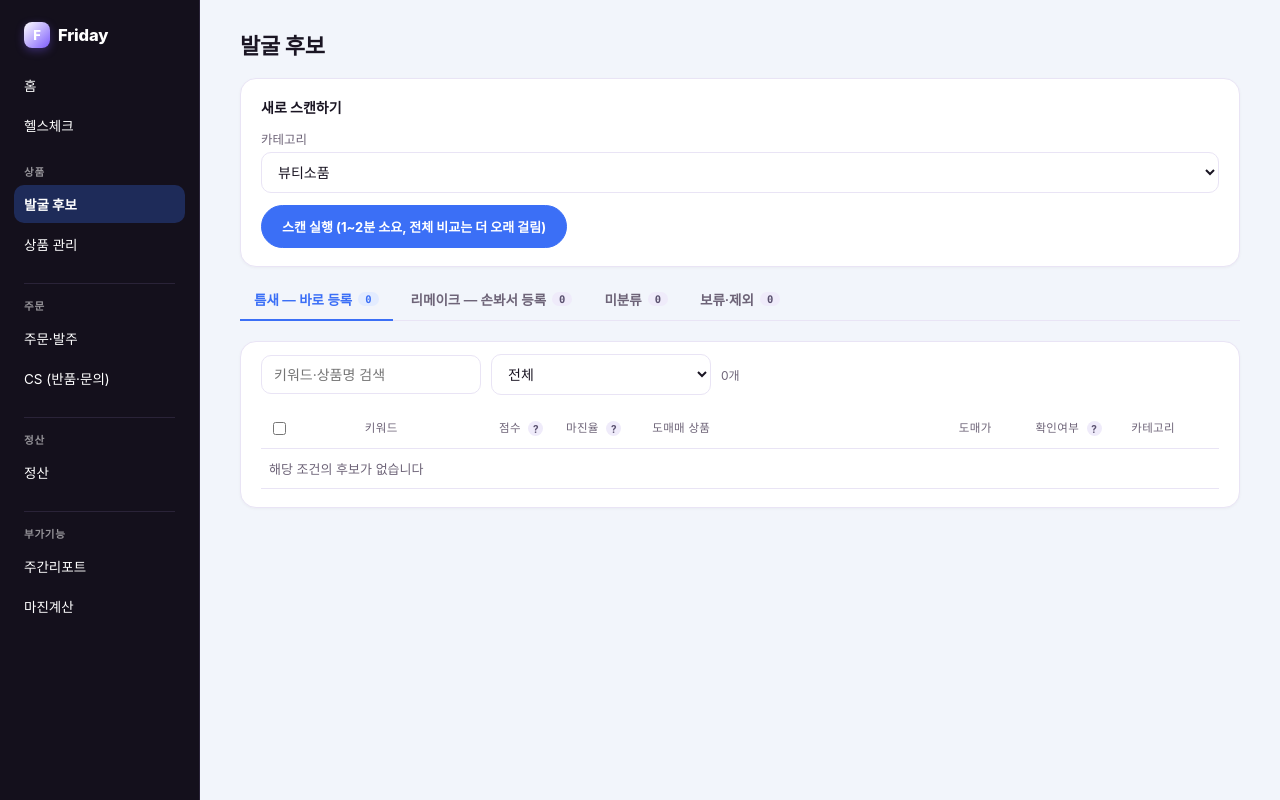
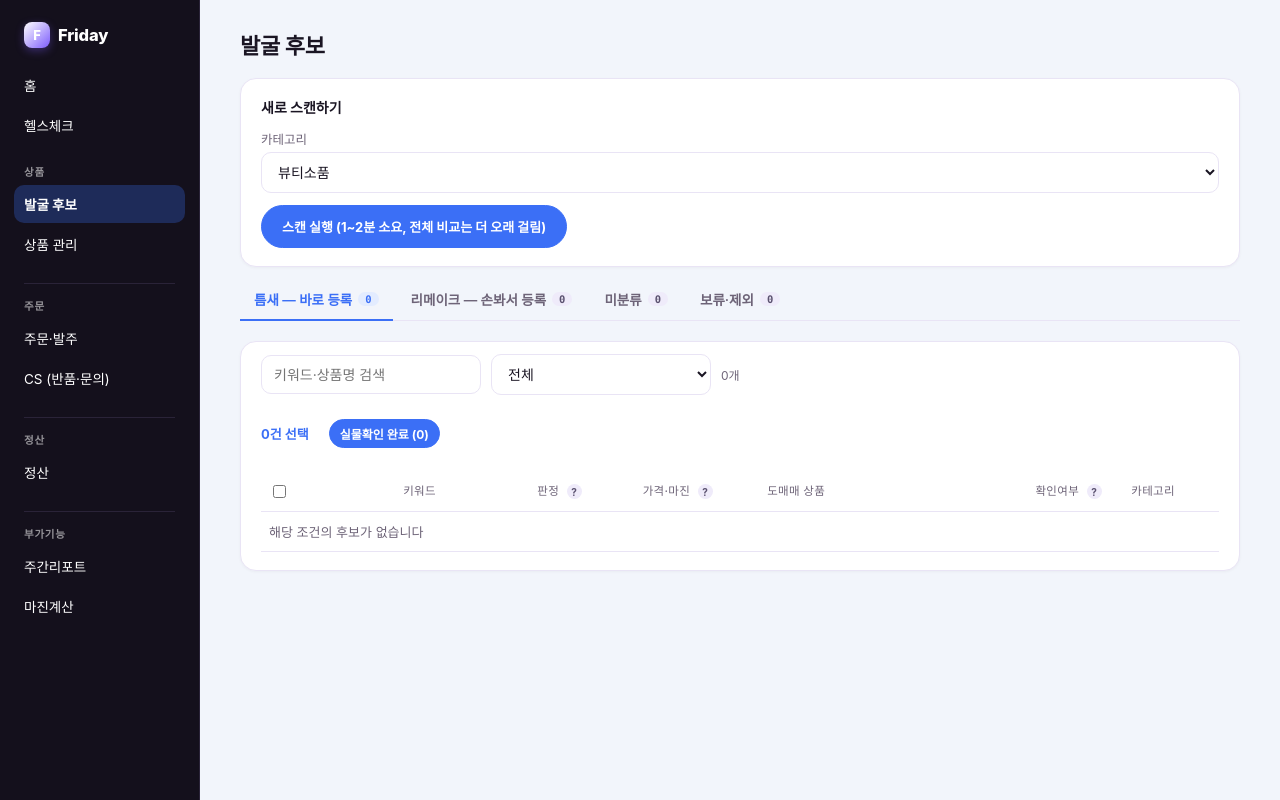
Before and after one commit to mhkim15/Danyol, a Flask app: page /candidates in a window 1280 px wide. Run offline with Flask 3, Linux system fonts and the light colour scheme; some web fonts are replaced.

Commit message:
전 메뉴 정비 5단계 — 발굴 후보 판정 라벨화, 마진액·트랙·계절성 노출
- 기본 탭을 후보가 있는 탭으로. 옛 스캔 데이터라 294건이 전부 미분류인데
  기본이 틈새 고정이라 첫 화면이 빈 표였다
- 미분류 안내 복원 — 왜 분류가 없는지, 어떻게 해결하는지가 설명문 일괄 제거
  때 같이 사라져 있었다. 기존 건은 되살릴 수 없다는 사실도 명시
- 점수(숫자) → 판정 라벨(진입 권장/가능/보류). 판정 기준은 소싱 로직의
  같은 함수를 재사용해 두 곳에서 따로 정하지 않게 함. 원점수는 툴팁에
- 가격·마진 컬럼으로 통합 — 예상 판매가가 251건에 있는데 화면에 없었고,
  마진율만 있어 "50%인데 개당 900원"을 거를 수 없었다. 절대금액 병기하고
  최소이익 미달이면 경고색
- 키워드 아래 트랙(틈새/리메이크)·계절성 배지 — 지금까지 탭 위치로만 유추했다
- 일괄바를 상시 노출·배경 없음으로 통일

Co-Authored-By: Claude Opus 5 <noreply@anthropic.com>

```diff
--- a/webapp/app.py
+++ b/webapp/app.py
@@ -396,6 +396,9 @@ def _candidate_bucket(c: dict) -> str:
 @app.route("/candidates")
 def candidates():
     from bebrave.config import TARGET_CATEGORIES
+    from bebrave.margin.calculator import calculate as calc_margin
+    from bebrave.sourcing.discover import _recommendation
+
     items = _load_json(SOURCING_LOG)
     items.sort(key=lambda c: c.get("score", 0), reverse=True)
 
@@ -403,15 +406,26 @@ def candidates():
     for c in items:
         counts[_candidate_bucket(c)] += 1
 
-    tab = request.args.get("tab", "niche")
+    # 기본 탭이 틈새 고정이라, 옛 스캔 데이터처럼 전부 미분류면 첫 화면이 빈 표였다.
+    default_tab = next((t for t in ("niche", "remake", "unclassified", "hold") if counts[t]), "niche")
+    tab = request.args.get("tab", default_tab)
     if tab not in counts:
-        tab = "niche"
+        tab = default_tab
     unconfirmed_only = request.args.get("unconfirmed") == "1"
 
     filtered = [c for c in items if _candidate_bucket(c) == tab]
     if unconfirmed_only:
         filtered = [c for c in filtered
                     if c.get("supply_name") and not c.get("supply_matched") and not c.get("human_confirmed")]
+
+    for c in filtered:
+        # 점수 숫자만으로는 진입해도 되는지 판단이 안 된다 — 합격선 판정을 화면에도 쓴다.
+        # 판정 기준은 소싱 로직과 같은 함수를 그대로 재사용(두 곳에서 따로 정하지 않는다).
+        c["verdict"] = _recommendation(c.get("score", 0), "", track=c.get("track", "A"))
+        # 마진율만 보면 "50%인데 개당 900원"을 못 거른다 — 등록 단계로 넘기기 전에 절대금액.
+        sale = c.get("est_sale_price") or 0
+        cost = c.get("est_cost_price") or 0
+        c["margin_amount"] = calc_margin(sale_price=sale, cost_price=cost).net_profit if sale and cost else None
 
     return render_template("candidates.html", candidates=filtered, target_categories=TARGET_CATEGORIES,
                             tab=tab, counts=counts, unconfirmed_only=unconfirmed_only)
--- a/webapp/templates/candidates.html
+++ b/webapp/templates/candidates.html
@@ -42,6 +42,15 @@
   <a href="{{ url_for('candidates', tab='hold', unconfirmed=unconfirmed_only) }}" class="{{ 'active' if tab == 'hold' }}">보류·제외 <span class="tab-count">{{ counts.hold }}</span></a>
 </div>
 
+{% if tab == 'unclassified' and candidates %}
+{# 설명문을 일괄 제거할 때 이 안내까지 같이 사라져서, 왜 전부 미분류인지 알 수 없었다 #}
+<div class="panel" style="background:var(--warn-bg);color:var(--warn);">
+  <b>분류 정보가 없는 예전 스캔 결과입니다.</b>
+  틈새/리메이크를 나누는 데 필요한 월검색수·트랙이 저장 단계에서 빠졌습니다(현재는 고쳐짐).
+  위 <b>새로 스캔하기</b>를 한 번 돌리면 새 후보부터 두 갈래로 나뉩니다 — 기존 건은 되살릴 수 없습니다.
+</div>
+{% endif %}
+
 <div class="panel">
   <div class="filterbar">
     <input type="text" id="candSearch" placeholder="키워드·상품명 검색" oninput="filterCands()">
@@ -55,7 +64,7 @@
     <input type="hidden" name="tab" value="{{ tab }}">
   </form>
 
-  <div class="bulkbar" id="candBar" hidden>
+  <div class="bulkbar" id="candBar" style="background:none;border:none;padding:10px 0;">
     <div class="row" style="align-items:center;">
       <span class="sel-count" id="candSel">0건 선택</span>
       <span class="spacer"></span>
@@ -69,26 +78,23 @@
     <tr>
       <th style="width:24px;"><input type="checkbox" id="candAll" onclick="toggleCands(this)"></th>
       <th style="width:14%;">키워드</th>
-      <th style="width:7%;">점수
+      <th style="width:11%;">판정
         <button type="button" class="tip-btn" data-tip-toggle>?<span class="tip-bubble">
-          <p><b>수요 × 진입가능성 × 수익성</b> 3축을 가중평균한 0~100점입니다.</p>
+          <p><b>수요 × 진입가능성 × 수익성</b> 3축을 가중평균한 0~100점을 합격선으로 나눈 것입니다.</p>
           <ul>
-            <li><b>신규 틈새 발굴(트랙A)</b> — 수요35% + 진입가능성45% + 수익성20%<br>55점 이상 = 진입 권장 · 40점 이상 = 진입 가능</li>
+            <li><b>신규 틈새 발굴(트랙A)</b> — 수요35% + 진입가능성45% + 수익성20%<br>55점 이상 = 진입 권장 · 40점 이상 = 진입 가능 · 25점 이상 = 보류</li>
             <li><b>리메이크 후보(트랙B)</b> — 수요45% + 진입가능성35% + 수익성20%<br>60점 이상 = 리메이크 권장 · 40점 이상 = 리메이크 검토</li>
           </ul>
         </span></button>
       </th>
-      <th style="width:9%;">마진율
+      <th style="width:13%;">가격·마진
         <button type="button" class="tip-btn" data-tip-toggle>?<span class="tip-bubble">
-          <p><b>(판매가 − 도매가 − 수수료·배송비) ÷ 판매가</b></p>
-          <ul>
-            <li>판매가는 도매가에서 역산 — 목표마진율 20%와 최소이익 5,000원을 <b>동시에</b> 만족하는 선에서 정해집니다.</li>
-            <li>도매매에서 상품을 못 찾았으면(도매가 미조회) 계산 자체가 안 돼 "—"로 표시됩니다.</li>
-          </ul>
+          <p>예상 판매가는 도매가에서 역산합니다 — 목표마진율 20%와 최소이익 5,000원을 <b>동시에</b> 만족하는 선.</p>
+          <p>마진율이 높아도 <b>개당 이익</b>이 작으면 남는 게 없습니다. 그래서 금액을 함께 봅니다.</p>
+          <p>도매매에서 상품을 못 찾았으면(도매가 미조회) 계산 자체가 안 돼 "—"로 표시됩니다.</p>
         </span></button>
       </th>
-      <th style="width:32%;">도매매 상품</th>
-      <th style="width:8%;">도매가</th>
+      <th style="width:28%;">도매매 상품</th>
       <th style="width:10%;">확인여부
         <button type="button" class="tip-btn" data-tip-toggle>?<span class="tip-bubble">
           <p>도매매에서 찾은 상품이 이 키워드와 <b>같은 종류인지</b> 자동으로 확인됐는지 여부입니다.</p>
@@ -105,24 +111,40 @@
     {% for c in candidates %}
     <tr data-name="{{ (c.keyword ~ ' ' ~ (c.supply_name or ''))|lower }}">
       <td>{% if c.supply_name and not c.supply_matched and not c.human_confirmed %}<input type="checkbox" form="candForm" class="cand-check" name="ids" value="{{ c.keyword }}||{{ c.track }}" onclick="updateCandBar()">{% endif %}</td>
-      <td>{{ c.keyword }}</td>
       <td>
-        <span class="score-badge {{ 'score-high' if c.score >= 55 else ('score-mid' if c.score >= 40 else 'score-low') }}">{{ c.score }}</span>
+        {{ c.keyword }}
+        <div style="margin-top:3px;">
+          {% if c.track == 'A' %}<span class="badge-ok" title="경쟁이 적어 상품명만 다듬어 바로 등록">틈새</span>
+          {% elif c.track == 'B' %}<span class="badge-warn" title="이미 경쟁이 있어 상세페이지까지 새로 만들어야 함">리메이크</span>{% endif %}
+          {# 시즌 상품인지가 진입 시점 판단에 직결되는데 지금까지 화면에 없었다 #}
+          {% if c.is_seasonal %}<span class="badge" title="검색량이 계절을 탑니다 — 진입 시점 확인 필요">계절성</span>{% endif %}
+        </div>
       </td>
-      <td class="mono" style="{{ 'color:var(--ok);font-weight:600;' if c.margin_rate and c.margin_rate >= 0.5 }}">
-        {{ "%.1f%%"|format(c.margin_rate * 100) if c.margin_rate else "—" }}
+      <td>
+        <span class="{{ 'badge-ok' if '권장' in c.verdict else ('badge-warn' if c.verdict in ('진입 가능', '리메이크 검토') else 'badge') }}"
+              title="{{ c.score }}점">{{ c.verdict }}</span>
+      </td>
+      <td class="mono" style="font-size:12px;line-height:1.7;">
+        {% if c.est_sale_price %}
+        {{ "{:,}".format(c.est_sale_price) }}원<br>
+        <span class="muted">도매 {{ "{:,}".format(c.est_cost_price) if c.est_cost_price else '—' }}</span><br>
+        <span class="{{ 'muted' if c.margin_amount and c.margin_amount >= 5000 else 'badge-warn' }}">
+          {{ "%.0f%%"|format(c.margin_rate * 100) if c.margin_rate else "—" }}{% if c.margin_amount is not none %} ({{ "{:,}".format(c.margin_amount) }}원){% endif %}
+        </span>
+        {% else %}
+        <span class="muted">미조회</span>
+        {% endif %}
       </td>
       <td>
         {% if c.supply_name %}
           <a href="{{ url_for('candidates_preview', keyword=c.keyword, track=c.track) }}"
              data-modal-url="{{ url_for('candidates_preview', keyword=c.keyword, track=c.track) }}&modal=1"
              onclick="openPreviewModal(this.dataset.modalUrl); return false;"
-             style="color:var(--ink);font-size:12.5px;">{{ c.supply_name[:32] }}{{ "…" if c.supply_name|length > 32 }}</a>
+             style="font-size:12.5px;">{{ c.supply_name[:32] }}{{ "…" if c.supply_name|length > 32 }}</a>
         {% else %}
           <span class="muted" style="font-size:12px;">미조회</span>
         {% endif %}
       </td>
-      <td class="mono muted" style="font-size:12px;">{{ "{:,}원".format(c.est_cost_price) if c.est_cost_price else "—" }}</td>
       <td>
         {% if not c.supply_name %}
           <span class="muted" style="font-size:12px;">—</span>
@@ -137,7 +159,7 @@
       <td class="muted">{{ c.category }}</td>
     </tr>
     {% else %}
-    <tr><td colspan="8" class="muted">해당 조건의 후보가 없습니다</td></tr>
+    <tr><td colspan="7" class="muted">해당 조건의 후보가 없습니다</td></tr>
     {% endfor %}
     </tbody>
   </table>
@@ -172,8 +194,6 @@ function filterCands() {
 }
 function updateCandBar() {
   var n = document.querySelectorAll('.cand-check:checked').length;
-  var bar = document.getElementById('candBar');
-  bar.hidden = n === 0;
   document.getElementById('candSel').textContent = n + '건 선택';
   document.getElementById('candSubmit').textContent = '실물확인 완료 (' + n + ')';
 }
```
